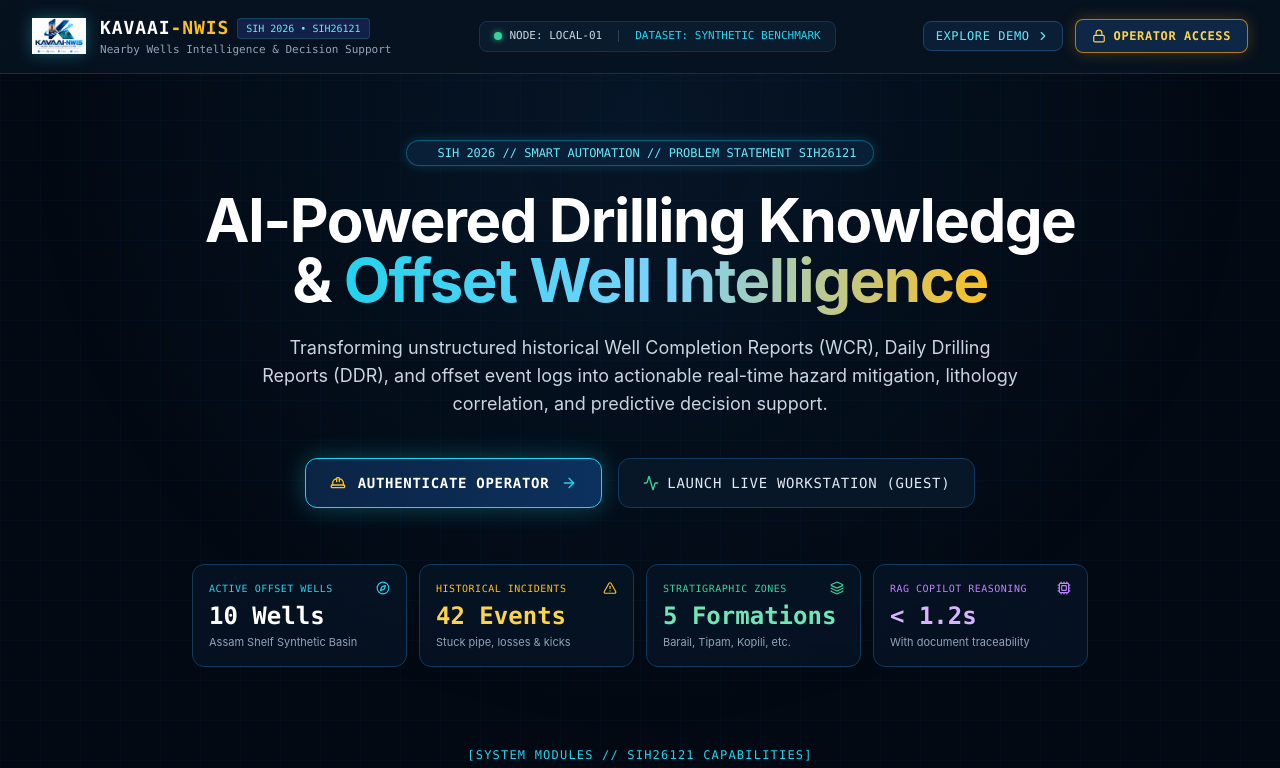
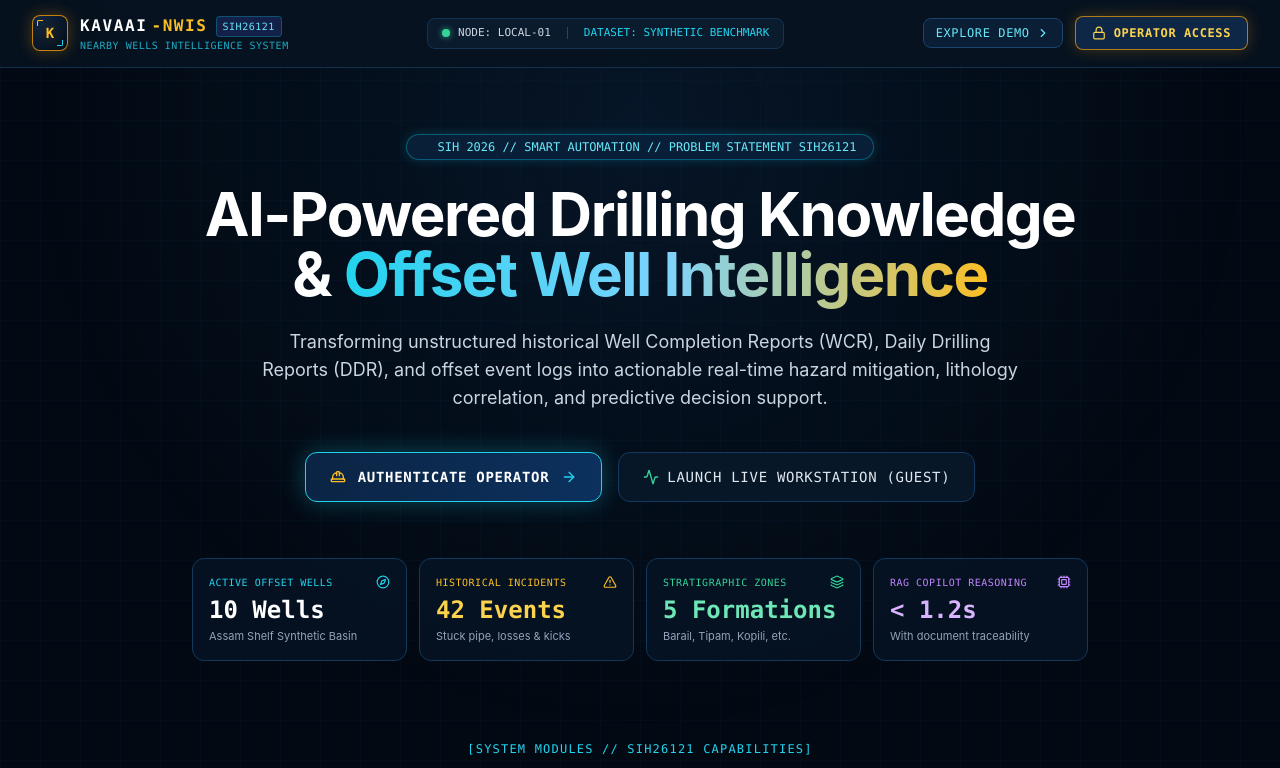
Before and after one commit to kartikvermagit-ds/KAVAAI-NWIS, a React (Vite) app in the folder frontend/: page / in a window 1280 px wide. Shown: the top 768 px of the page. Built offline with nearby package versions, Linux system fonts and the light colour scheme; no server answers.

Commit message:
refactor(branding): replace image logo with custom industrial geometric monogram emblem and typography

```diff
--- a/frontend/src/components/Auth/AuthPanel.tsx
+++ b/frontend/src/components/Auth/AuthPanel.tsx
@@ -155,22 +155,32 @@ export const AuthPanel: React.FC<AuthPanelProps> = ({
           </button>
         </div>
 
-        {/* Logo Lockup */}
+        {/* Custom Industrial Emblem & Typography Lockup */}
         <div className="text-center pt-2 pb-3">
-          <div className="flex items-center justify-center space-x-2.5 mb-1.5">
-            <img
-              src="/logo.png"
-              alt="KAVAAI Logo"
-              className="h-9 w-auto object-contain drop-shadow-[0_0_8px_rgba(34,211,238,0.3)]"
-            />
-            <span className="font-mono font-bold text-xl tracking-wider text-white">
-              KAVAAI<span className="text-amber-400">-NWIS</span>
+          <div className="flex justify-center mb-2.5">
+            <div className="relative w-12 h-12 rounded-xl bg-gradient-to-br from-[#0e2746] via-[#07172b] to-[#040e1b] border-2 border-amber-500/80 shadow-[0_0_20px_rgba(245,158,11,0.35)] flex items-center justify-center">
+              {/* Corner bracket accents */}
+              <div className="absolute top-1 left-1 w-2 h-2 border-t-2 border-l-2 border-amber-400 rounded-tl-sm pointer-events-none" />
+              <div className="absolute bottom-1 right-1 w-2 h-2 border-b-2 border-r-2 border-cyan-400 rounded-br-sm pointer-events-none" />
+              <span className="font-mono font-black text-2xl text-amber-400 drop-shadow-[0_0_10px_rgba(245,158,11,0.7)]">
+                K
+              </span>
+            </div>
+          </div>
+
+          <div className="flex items-center justify-center space-x-1.5">
+            <span className="font-mono font-extrabold text-lg tracking-widest text-white">
+              KAVAAI
+            </span>
+            <span className="font-mono font-extrabold text-lg tracking-widest text-amber-400 drop-shadow-[0_0_8px_rgba(245,158,11,0.5)]">
+              NWIS
             </span>
           </div>
-          <div className="text-[11px] font-mono uppercase tracking-wider text-cyan-300/90 font-medium">
+
+          <div className="text-[10px] font-mono uppercase tracking-widest text-cyan-300 font-semibold mt-1">
             NEARBY WELLS INTELLIGENCE SYSTEM
           </div>
-          <div className="text-[10px] text-slate-400 tracking-wide font-sans mt-0.5">
+          <div className="text-[9px] text-slate-400 font-sans tracking-wider mt-0.5">
             AI-POWERED DRILLING KNOWLEDGE & DECISION SUPPORT
           </div>
         </div>
--- /dev/null
+++ b/frontend/src/components/Common/BrandLogo.tsx
@@ -0,0 +1,79 @@
+import React from 'react';
+
+interface BrandLogoProps {
+  size?: 'sm' | 'md' | 'lg';
+  showSubtitle?: boolean;
+  showBadge?: boolean;
+  onClick?: () => void;
+  className?: string;
+}
+
+export const BrandLogo: React.FC<BrandLogoProps> = ({
+  size = 'md',
+  showSubtitle = true,
+  showBadge = true,
+  onClick,
+  className = ''
+}) => {
+  const iconDimensions = {
+    sm: 'w-7 h-7 text-xs',
+    md: 'w-9 h-9 text-sm',
+    lg: 'w-11 h-11 text-base',
+  }[size];
+
+  const titleSizes = {
+    sm: 'text-sm tracking-wider',
+    md: 'text-base tracking-widest',
+    lg: 'text-xl tracking-widest',
+  }[size];
+
+  const subtitleSizes = {
+    sm: 'text-[9px]',
+    md: 'text-[10px]',
+    lg: 'text-[11px]',
+  }[size];
+
+  return (
+    <div
+      onClick={onClick}
+      className={`flex items-center space-x-3 select-none ${onClick ? 'cursor-pointer group' : ''} ${className}`}
+    >
+      {/* Industrial Geometric Monogram Emblem */}
+      <div
+        className={`relative ${iconDimensions} rounded-lg bg-gradient-to-br from-[#0e2746] via-[#07172b] to-[#040e1b] border border-amber-500/80 shadow-[0_0_15px_rgba(245,158,11,0.3)] flex items-center justify-center transition-all duration-300 ${
+          onClick ? 'group-hover:border-cyan-400 group-hover:shadow-[0_0_18px_rgba(34,211,238,0.4)] group-hover:scale-105' : ''
+        }`}
+      >
+        {/* Subtle top-left orange bracket accent */}
+        <div className="absolute top-1 left-1 w-1.5 h-1.5 border-t border-l border-amber-400 rounded-tl-sm pointer-events-none" />
+        {/* Subtle bottom-right cyan bracket accent */}
+        <div className="absolute bottom-1 right-1 w-1.5 h-1.5 border-b border-r border-cyan-400 rounded-br-sm pointer-events-none" />
+
+        {/* Monogram "K" with drilling bit geometry */}
+        <span className="font-mono font-black text-amber-400 drop-shadow-[0_0_8px_rgba(245,158,11,0.6)]">
+          K
+        </span>
+      </div>
+
+      {/* Typography */}
+      <div className="text-left">
+        <div className="flex items-center space-x-2">
+          <span className={`font-mono font-extrabold text-white uppercase ${titleSizes}`}>
+            KAVAAI<span className="text-amber-400 ml-1">-NWIS</span>
+          </span>
+          {showBadge && (
+            <span className="bg-blue-950/80 text-cyan-300 text-[10px] font-mono px-1.5 py-0.5 rounded border border-cyan-700/60 uppercase tracking-wider">
+              SIH26121
+            </span>
+          )}
+        </div>
+
+        {showSubtitle && (
+          <p className={`${subtitleSizes} font-mono text-cyan-400/80 uppercase tracking-wider leading-tight mt-0.5`}>
+            NEARBY WELLS INTELLIGENCE SYSTEM
+          </p>
+        )}
+      </div>
+    </div>
+  );
+};
--- a/frontend/src/components/Dashboard/Overview.tsx
+++ b/frontend/src/components/Dashboard/Overview.tsx
@@ -5,6 +5,7 @@ import {
   Shield, HelpCircle, HardHat, ExternalLink
 } from 'lucide-react';
 import { DashboardSummary, Well } from '../../types';
+import { BrandLogo } from '../Common/BrandLogo';
 
 interface OverviewProps {
   summary: DashboardSummary | null;
@@ -95,24 +96,7 @@ export const Overview: React.FC<OverviewProps> = ({ summary, loading, onNavigate
       {/* Header Banner */}
       <div className="flex flex-col md:flex-row md:items-center justify-between pb-4 border-b border-[#182944] gap-4">
         <div className="flex items-center space-x-3.5">
-          <img
-            src="/logo.png"
-            alt="KAVAAI-NWIS Logo"
-            className="h-12 w-auto object-contain rounded-md shadow-md"
-          />
-          <div>
-            <div className="flex items-center space-x-2">
-              <h1 className="text-2xl font-bold tracking-tight text-white font-mono">
-                KAVAAI-NWIS
-              </h1>
-              <span className="text-xs bg-blue-900/60 text-blue-300 font-mono px-2 py-0.5 rounded border border-blue-700/50">
-                SIH 2026 • SIH26121 • Smart Automation
-              </span>
-            </div>
-            <p className="text-sm text-slate-400 mt-1">
-              Nearby Wells Intelligence System — AI-Powered Drilling Knowledge & Decision Support
-            </p>
-          </div>
+          <BrandLogo size="lg" />
         </div>
 
         <div className="flex items-center space-x-2">
--- a/frontend/src/components/Home/HomePage.tsx
+++ b/frontend/src/components/Home/HomePage.tsx
@@ -16,6 +16,7 @@ import {
   CheckCircle2,
   ExternalLink
 } from 'lucide-react';
+import { BrandLogo } from '../Common/BrandLogo';
 
 interface HomePageProps {
   onEnterLogin: () => void;
@@ -52,26 +53,7 @@ export const HomePage: React.FC<HomePageProps> = ({
       <header className="sticky top-0 z-40 bg-[#071321]/90 backdrop-blur-md border-b border-[#123A5A]/80 px-4 sm:px-8 py-3.5">
         <div className="max-w-7xl mx-auto flex items-center justify-between">
           {/* Logo & Product Title */}
-          <div className="flex items-center space-x-3.5">
-            <img
-              src="/logo.png"
-              alt="KAVAAI-NWIS Logo"
-              className="h-9 w-auto object-contain drop-shadow-[0_0_8px_rgba(34,211,238,0.35)]"
-            />
-            <div>
-              <div className="flex items-center space-x-2">
-                <span className="font-mono font-bold text-lg tracking-wider text-white">
-                  KAVAAI<span className="text-amber-400">-NWIS</span>
-                </span>
-                <span className="hidden sm:inline-block bg-blue-950/80 text-cyan-300 text-[10px] font-mono px-2 py-0.5 rounded border border-cyan-800/60">
-                  SIH 2026 • SIH26121
-                </span>
-              </div>
-              <p className="text-[11px] text-slate-400 font-mono hidden md:block">
-                Nearby Wells Intelligence & Decision Support
-              </p>
-            </div>
-          </div>
+          <BrandLogo size="md" />
 
           {/* Quick Status Pill */}
           <div className="hidden lg:flex items-center space-x-4 bg-[#0a1b2d] px-3.5 py-1.5 rounded-lg border border-[#143354] font-mono text-[11px]">
@@ -391,12 +373,7 @@ export const HomePage: React.FC<HomePageProps> = ({
       {/* Engineering Footer */}
       <footer className="mt-20 border-t border-[#123A5A]/80 bg-[#050e1a] px-4 sm:px-8 py-8 font-mono text-xs text-slate-400">
         <div className="max-w-7xl mx-auto flex flex-col md:flex-row items-center justify-between gap-4">
-          <div className="flex items-center space-x-3">
-            <img src="/logo.png" alt="Logo" className="h-6 w-auto object-contain opacity-80" />
-            <span className="text-slate-300 font-bold">KAVAAI-NWIS</span>
-            <span className="text-slate-600">|</span>
-            <span>SIH 2026 • SIH26121</span>
-          </div>
+          <BrandLogo size="sm" showBadge={false} />
 
           <div className="flex items-center space-x-6 text-[11px]">
             <span className="text-slate-500">CATEGORY: SMART AUTOMATION</span>
--- a/frontend/src/components/Shell/Sidebar.tsx
+++ b/frontend/src/components/Shell/Sidebar.tsx
@@ -29,12 +29,12 @@ export const Sidebar: React.FC<SidebarProps> = ({ currentView, onSelectView, ale
       {/* Module Title */}
       <div className="p-3.5 border-b border-[#15253b] space-y-1.5">
         <div className="flex items-center space-x-2">
-          <img
-            src="/logo.png"
-            alt="KAVAAI-NWIS"
-            className="h-6 w-auto object-contain rounded"
-          />
-          <span className="text-[11px] font-mono uppercase tracking-wider text-blue-400 font-bold">KAVAAI-NWIS</span>
+          <div className="relative w-5 h-5 rounded bg-gradient-to-br from-[#0e2746] to-[#040e1b] border border-amber-500/80 flex items-center justify-center">
+            <span className="font-mono font-black text-[10px] text-amber-400">K</span>
+          </div>
+          <span className="text-[11px] font-mono uppercase tracking-wider text-white font-bold">
+            KAVAAI<span className="text-amber-400">-NWIS</span>
+          </span>
         </div>
         <div className="text-[10px] text-slate-400 font-mono">Exploration Block-4 • Rig Horizon-04</div>
       </div>
--- a/frontend/src/components/Shell/Topbar.tsx
+++ b/frontend/src/components/Shell/Topbar.tsx
@@ -1,5 +1,6 @@
 import { Shield, HardHat, Bell, LogOut, Home } from 'lucide-react';
 import { Well } from '../../types';
+import { BrandLogo } from '../Common/BrandLogo';
 
 interface TopbarProps {
   activeWell: Well | null;
@@ -22,23 +23,10 @@ export const Topbar: React.FC<TopbarProps> = ({
     <header className="h-16 bg-[#071322] border-b border-[#1b2d48] px-6 flex items-center justify-between z-30 sticky top-0 shadow-md">
       {/* Brand & Context */}
       <div className="flex items-center space-x-4">
-        <div className="flex items-center space-x-3">
-          <img
-            src="/logo.png"
-            alt="KAVAAI-NWIS Logo"
-            className="h-10 w-auto object-contain rounded cursor-pointer transition-transform hover:scale-105"
-            onClick={() => onNavigate('overview')}
-          />
-          <div>
-            <div className="flex items-center space-x-2">
-              <span className="font-mono font-bold tracking-wider text-white text-base">KAVAAI-NWIS</span>
-              <span className="bg-blue-950/80 text-blue-300 text-[10px] font-mono px-2 py-0.5 rounded border border-blue-700/50">
-                SIH 2026 • SIH26121
-              </span>
-            </div>
-            <p className="text-[11px] text-slate-400">Nearby Wells Intelligence & Decision Support</p>
-          </div>
-        </div>
+        <BrandLogo
+          size="md"
+          onClick={() => onNavigate('overview')}
+        />
 
         <div className="h-7 w-[1px] bg-slate-800 hidden md:block" />
 
```
